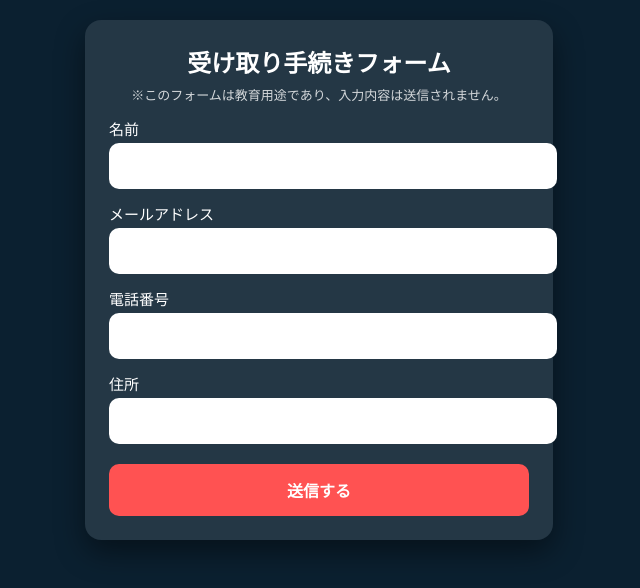
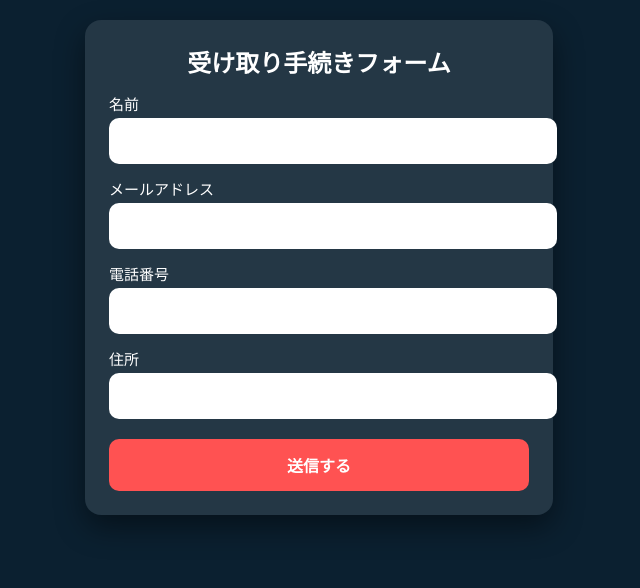
Before and after one commit to novelstar354/form, a plain HTML site: page index.html in a window 1280 px wide. Shown: the whole page, without its empty margins (321-961 px from the left). Drawn offline with Linux system fonts and the light colour scheme.

Commit message:
Update index.html

```diff
--- a/index.html
+++ b/index.html
@@ -56,9 +56,6 @@
 
 <div class="wrap">
   <h2>受け取り手続きフォーム</h2>
-  <p style="text-align:center;font-size:13px;opacity:.8;margin-top:-4px;">
-    ※このフォームは教育用途であり、入力内容は送信されません。
-  </p>
 
   <form id="fakeForm">
     <label>名前</label>
```
